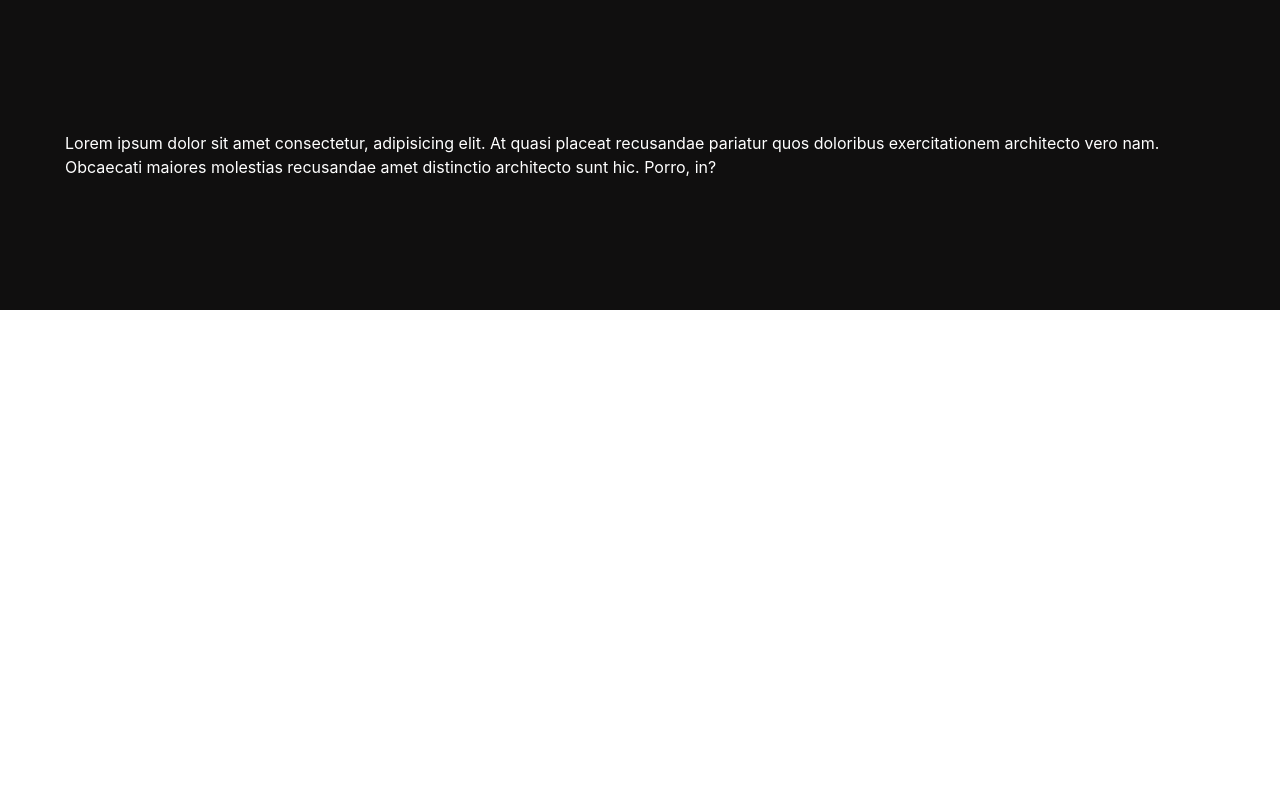
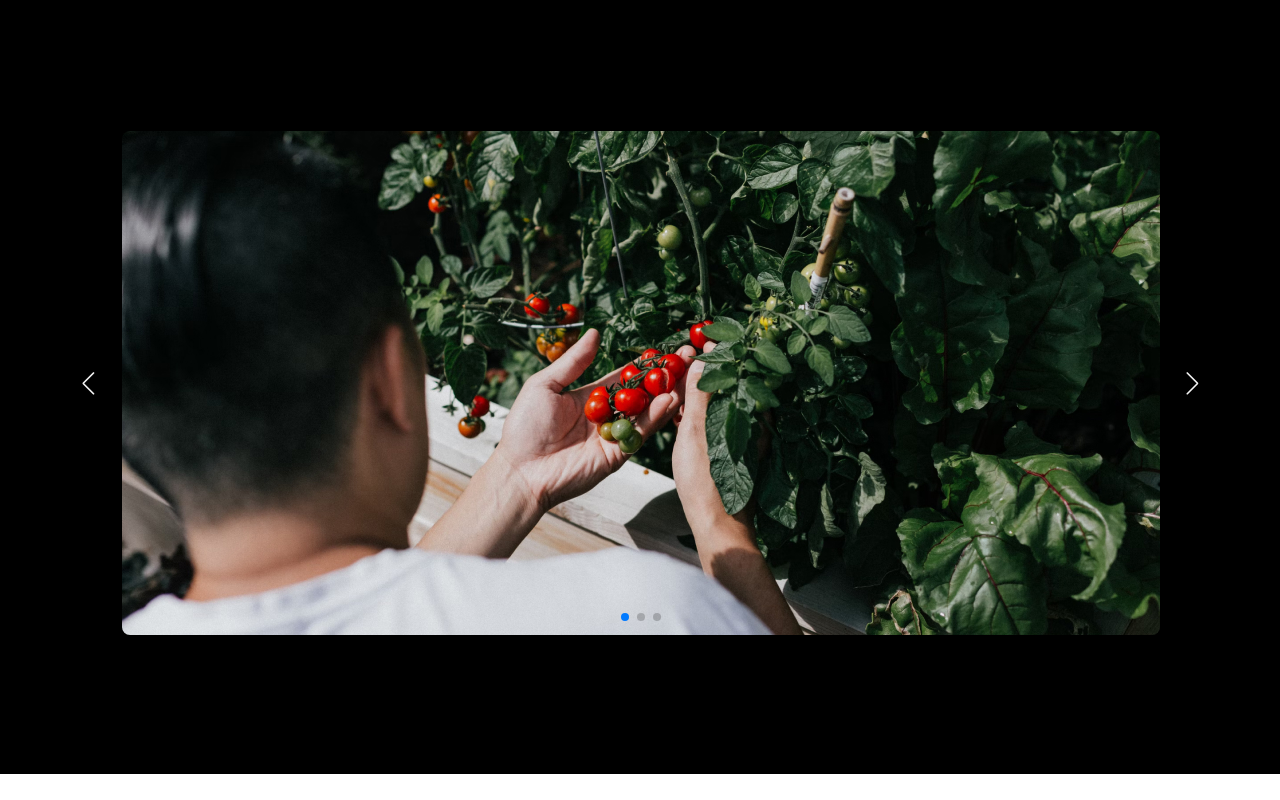
Before and after one commit to Lofendid/-ketchup, a website built with Vite: page src/index.html in a window 1280 px wide. Built offline with nearby package versions, Linux system fonts and the light colour scheme.

Commit message:
raw-edition-1.0

```diff
--- a/src/css/slider-section.css
+++ b/src/css/slider-section.css
@@ -1,5 +1,25 @@
 .slider-section {
     padding: 131px 65px;
-    background-color: #100F0F;
-    color: #fff;
+    background-color: #000000;
 }
+
+.swiper {
+    width: 1151px;
+    margin-bottom: 8px;
+}
+
+.swiper-wrapper {
+    width: 1038px;
+    height: 504px;
+    margin: 0 auto;
+}
+
+.swiper-slide img {
+    border-radius: 8px;
+}
+
+.swiper-button-prev::after,
+.swiper-button-next::after {
+    color: #F3F3F3;
+    font-size: 23px;
+}
--- a/src/index.html
+++ b/src/index.html
@@ -3,6 +3,10 @@
   <head>
     <meta charset="UTF-8" />
     <link rel="icon" type="image/svg+xml" href="/cucina-favicon.svg" />
+    <link
+      rel="stylesheet"
+      href="https://cdn.jsdelivr.net/npm/swiper@10/swiper-bundle.min.css"
+    />
     <meta name="viewport" content="width=device-width, initial-scale=1.0" />
     <title>Cucina Di Catherina</title>
     <link rel="stylesheet" href="./css/styles.css" />
@@ -10,5 +14,7 @@
   <body>
     <load src="./partials/slider-section.html" />
     <script type="module" src="/main.js"></script>
+    <script src="https://cdn.jsdelivr.net/npm/swiper@10/swiper-bundle.min.js"></script>
+    <script type="module" src="./slider.js"></script>
   </body>
 </html>
--- a/src/partials/slider-section.html
+++ b/src/partials/slider-section.html
@@ -1,8 +1,35 @@
 <section class="slider-section">
-  <p>
-    Lorem ipsum dolor sit amet consectetur, adipisicing elit. At quasi placeat
-    recusandae pariatur quos doloribus exercitationem architecto vero nam.
-    Obcaecati maiores molestias recusandae amet distinctio architecto sunt hic.
-    Porro, in?
-  </p>
+  <!-- Slider main container -->
+  <div class="swiper">
+    <!-- Additional required wrapper -->
+    <div class="swiper-wrapper">
+      <!-- Slides -->
+      <div class="swiper-slide">
+        <img
+          src="../img/gallery/gallery-item-1.jpg"
+          alt="gallery-item"
+          class="slide"
+        />
+      </div>
+      <div class="swiper-slide">
+        <img
+          src="../img/gallery/gallery-item-2.jpg"
+          alt="gallery-item"
+          class="slide"
+        />
+      </div>
+      <div class="swiper-slide">
+        <img
+          src="../img/gallery/gallery-item-3.jpg"
+          alt="gallery-item"
+          class="slide"
+        />
+      </div>
+    </div>
+    <!-- Pagination -->
+    <div class="swiper-pagination"></div>
+    <!-- Navigation buttons -->
+    <div class="swiper-button-prev"></div>
+    <div class="swiper-button-next"></div>
+  </div>
 </section>
--- /dev/null
+++ b/src/slider.js
@@ -0,0 +1,17 @@
+const swiper = new Swiper('.swiper', {
+  // Optional parameters
+  direction: 'horizontal',
+  loop: true,
+
+  // Pagination
+  pagination: {
+    el: '.swiper-pagination',
+  },
+
+  // Navigation arrows
+  navigation: {
+    nextEl: '.swiper-button-next',
+    prevEl: '.swiper-button-prev',
+    },
+
+});
```
